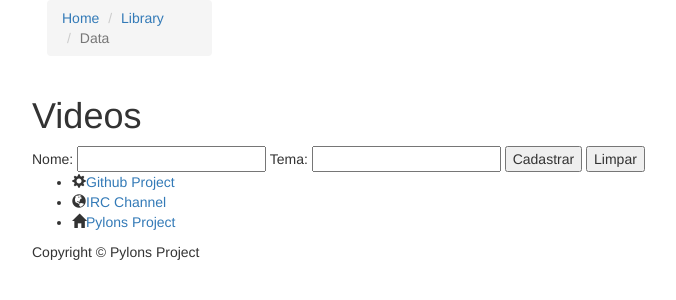
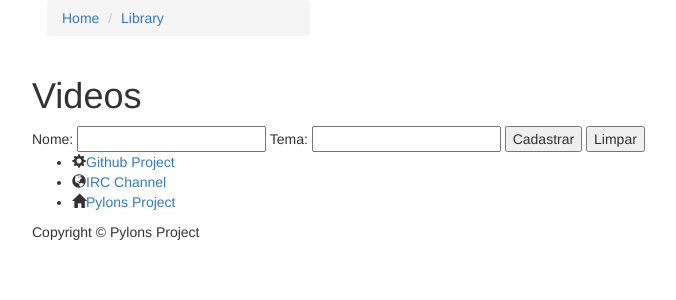
Before and after one commit to rodrigondec/deeper_system, a Python web app: template app/templates/home.jinja2 in a window 1280 px wide. Shown: the top 300 px of the page, without its empty margins (23-699 px from the left). Run offline with Jinja, Linux system fonts and the light colour scheme; the template is opened without the code that fills it, so the values that code supplies are empty; some libraries are stand-ins or nearby versions.

Commit message:
layout ok

```diff
--- a/app/static/theme.css
+++ b/app/static/theme.css
@@ -3,6 +3,9 @@ body {
   font-family: "Open Sans", "Helvetica Neue", Helvetica, Arial, sans-serif;
   font-weight: 300;
   color: #ffffff;
+  background: #bc2131;
+}
+.breadcrumb {
   background: #bc2131;
 }
 h1,
--- a/app/templates/layout.jinja2
+++ b/app/templates/layout.jinja2
@@ -26,12 +26,11 @@
   <body>
     <div class="container">
         <div class="row">
-            <div class="col-md-2">
+            <div class="col-md-3">
                 <nav aria-label="breadcrumb">
                     <ol class="breadcrumb">
                         <li class="breadcrumb-item"><a href="#">Home</a></li>
                         <li class="breadcrumb-item"><a href="#">Library</a></li>
-                        <li class="breadcrumb-item active" aria-current="page">Data</li>
                     </ol>
                 </nav>
             </div>
```
